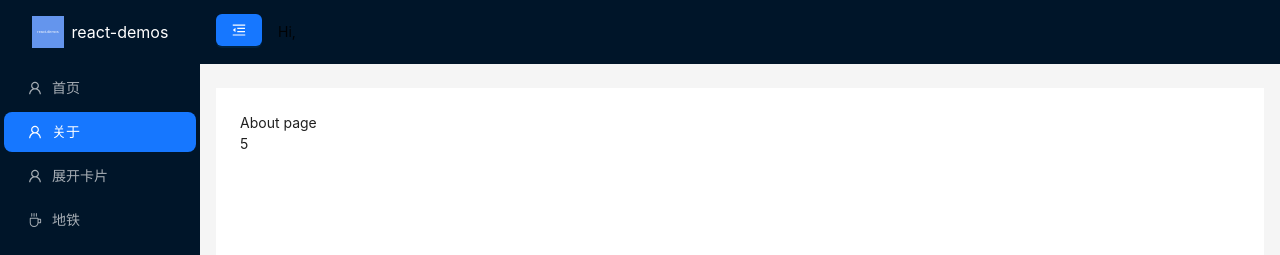
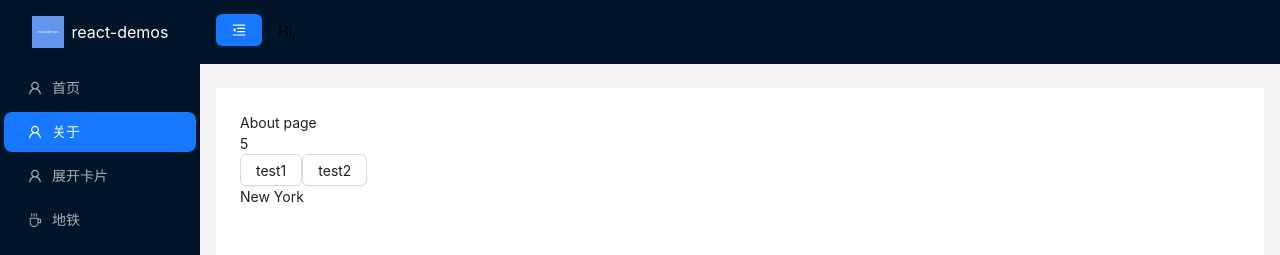
Before and after one commit to leibaio/react-demos, a React (Vite) app: page /about in a window 1280 px wide. Shown: the top 255 px of the page. Built offline with nearby package versions, Linux system fonts and the light colour scheme.

Commit message:
feat: 250711

```diff
--- a/src/pages/About.tsx
+++ b/src/pages/About.tsx
@@ -1,8 +1,14 @@
 import { useEffect, useState, useRef } from "react";
+import { Button } from "antd";
 
 const About = () => {
   const [count, setCount] = useState(10);
   const timerRef = useRef(null);
+
+  const [person, setPerson] = useState({
+    name: "John",
+    address: { city: "New York" },
+  });
 
   useEffect(() => {
     timerRef.current = setInterval(() => {
@@ -14,7 +20,6 @@
         return prevCount - 1;
       });
     }, 1000);
-
     // 清除函数，在组件卸载时调用
     return () => {
       if (timerRef.current) {
@@ -27,6 +32,26 @@
     <>
       <div>About page</div>
       <h1>{count}</h1>
+      <Button
+        onClick={() => {
+          person.address.city = "New York1";
+        }}
+      >
+        test1
+      </Button>
+
+      {/* 状态更新必须通过 setState 函数来更新状态，否则状态更新会被忽略 */}
+      <Button
+        onClick={() => {
+          setPerson((prev) => ({
+            ...prev,
+            address: { city: "New York2" },
+          }));
+        }}
+      >
+        test2
+      </Button>
+      <div>{person.address.city}</div>
     </>
   );
 };
```
